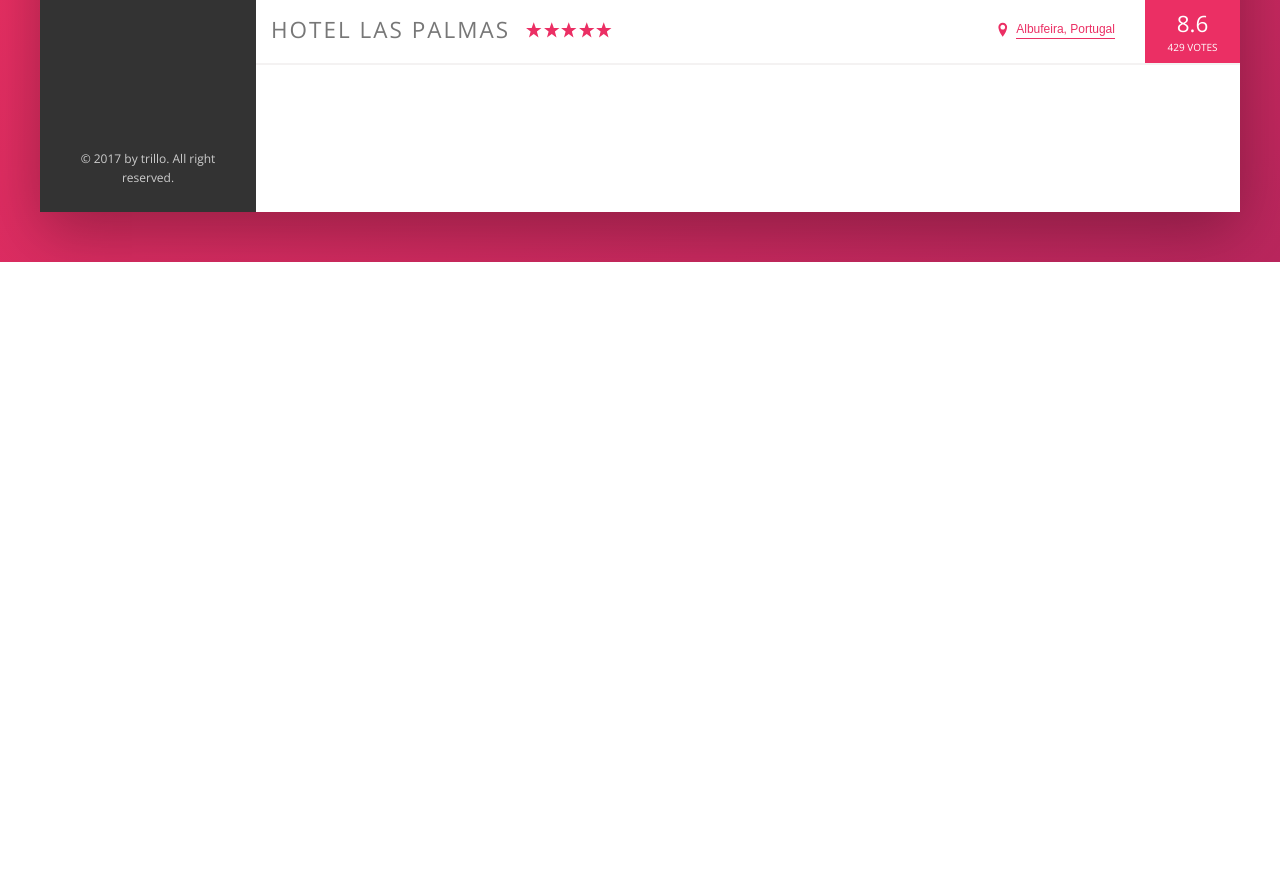
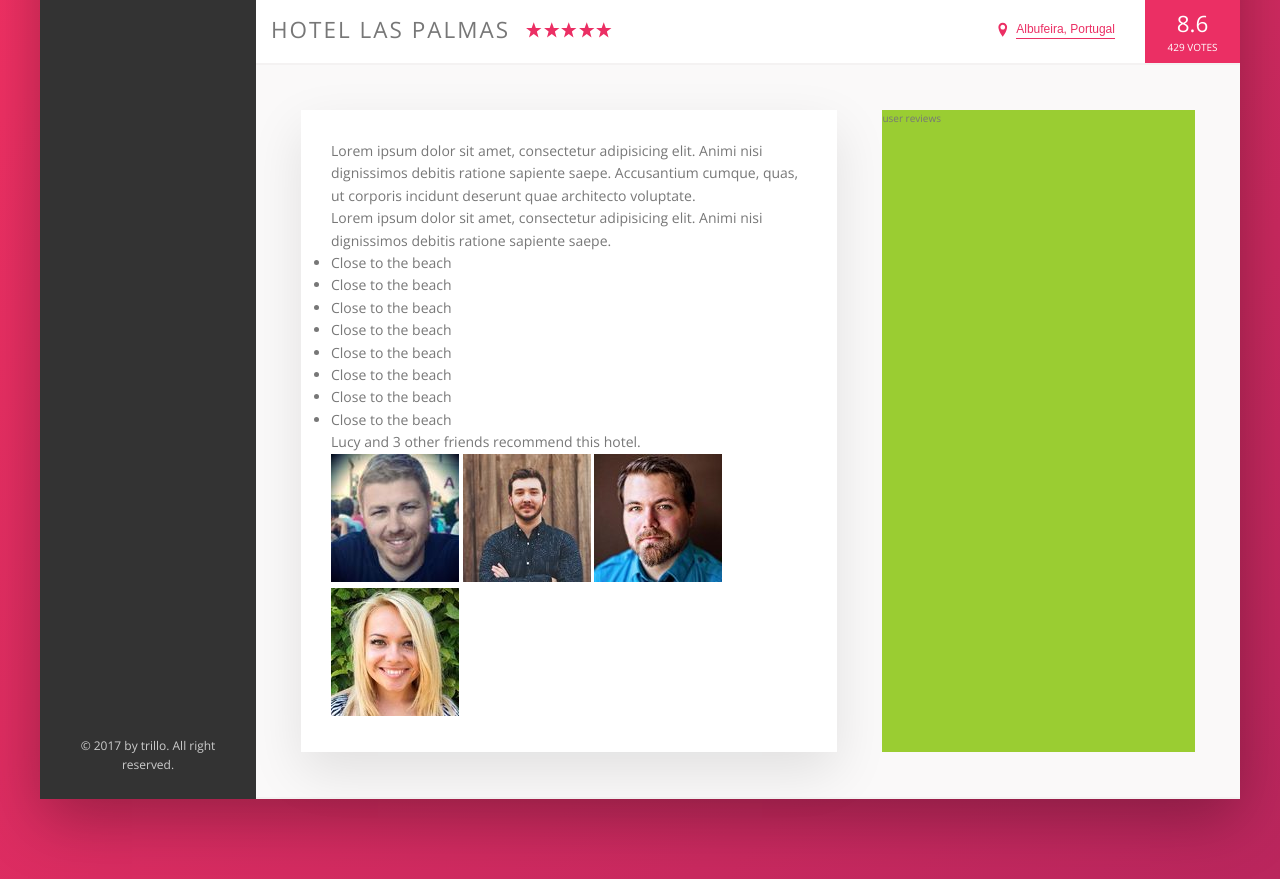
Before and after one commit to MunrraMT/advanced-css-sass, a website: page trillo/index.html in a window 1280 px wide. Shown: the part 538-1417 px from the top of the page. Before the commit the page ends 800 px from the top, so only its background shows below. Drawn offline with nearby package versions, Linux system fonts and the light colour scheme.

Commit message:
Trillo Project - Finalizado: Building the Description Section - Part 1

```diff
--- a/trillo/index.html
+++ b/trillo/index.html
@@ -179,6 +179,62 @@
                         </div>
                     </div>
 
+                    <div class="detail">
+                        <div class="description">
+                            <p class="paragraph">
+                                Lorem ipsum dolor sit amet, consectetur adipisicing elit. Animi nisi dignissimos debitis ratione sapiente saepe. Accusantium cumque, quas, ut corporis incidunt deserunt quae architecto voluptate.
+                            </p>
+                            <p class="paragraph">
+                                Lorem ipsum dolor sit amet, consectetur adipisicing elit. Animi nisi dignissimos debitis ratione sapiente saepe.
+                            </p>
+
+                            <ul class="list">
+                                <li class="list__item">
+                                    Close to the beach
+                                </li>
+                                <li class="list__item">
+                                    Close to the beach
+                                </li>
+                                <li class="list__item">
+                                    Close to the beach
+                                </li>
+                                <li class="list__item">
+                                    Close to the beach
+                                </li>
+                                <li class="list__item">
+                                    Close to the beach
+                                </li>
+                                <li class="list__item">
+                                    Close to the beach
+                                </li>
+                                <li class="list__item">
+                                    Close to the beach
+                                </li>
+                                <li class="list__item">
+                                    Close to the beach
+                                </li>
+                            </ul>
+
+                            <div class="recommend">
+                                <p class="recommend__count">
+                                    Lucy and 3 other friends recommend this hotel.
+                                </p>
+                                <div class="recommend__friends">
+                                    <figure>
+                                        <img src="./img/user-3.jpg" alt="friends 1" class="recommend__photo">
+                                        <img src="./img/user-4.jpg" alt="friends 2" class="recommend__photo">
+                                        <img src="./img/user-5.jpg" alt="friends 3" class="recommend__photo">
+                                        <img src="./img/user-6.jpg" alt="friends 4" class="recommend__photo">
+                                    </figure>
+                                </div>
+                            </div>
+
+                        </div>
+                        <div class="user-reviews">
+                            user reviews
+                        </div>
+                    </div>
+
                 </main>
 
             </div>
--- a/trillo/sass/_base.scss
+++ b/trillo/sass/_base.scss
@@ -29,6 +29,9 @@
     --color-Grey-dark-3: #999;
 
     --shadow-dark: 0 2rem 6rem rgba(0, 0, 0, 0.3);
+    --shadow-light: 0 2rem 5rem rgba(0, 0, 0, 0.1);
+
+    --line: 2px solid var(--color-Grey-light-2);
 }
 // end of css variables
 
--- a/trillo/sass/_layout.scss
+++ b/trillo/sass/_layout.scss
@@ -10,7 +10,7 @@
     font-size: 1.4rem;
     height: 7rem;
     background-color: #fff;
-    border-bottom: 2px solid var(--color-Grey-light-2);
+    border-bottom: var(--line);
 
     display: flex;
     justify-content: space-between;
@@ -32,6 +32,27 @@
 
 .hotel-view {
     background-color: #fff;
-    height: 60rem; //teste
+
     flex: 1;
 }
+
+.detail {
+    display: flex;
+    padding: 4.5rem;
+    background-color: var(--color-Grey-light-1);
+    border-bottom: var(--line);
+}
+
+.description {
+    font-size: 1.4rem;
+    background-color: #fff;
+    box-shadow: var(--shadow-light);
+    padding: 3rem;
+    flex: 0 0 60%;
+    margin-right: 4.5rem;
+}
+
+.user-reviews {
+    background-color: yellowgreen;
+    flex: 1;
+}
```
Also changed, not shown: trillo/css/style.css.
